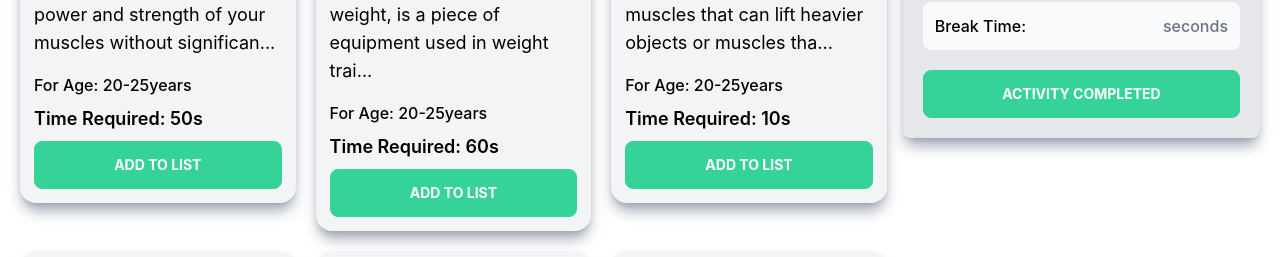
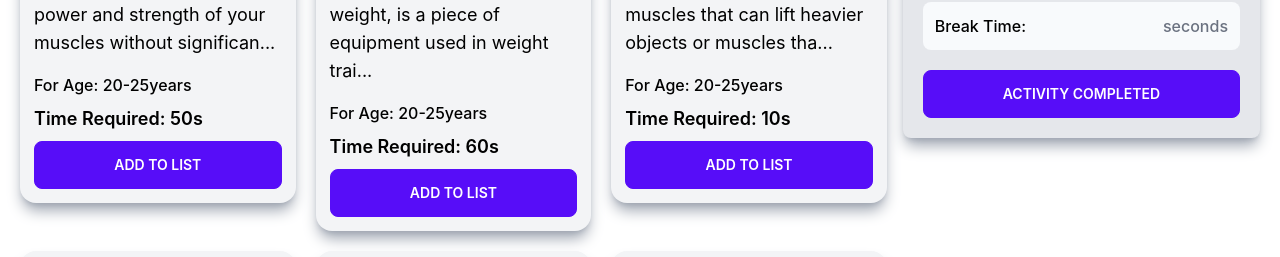
Before and after one commit to Pintu-Roy121/Gym-Fitness, a React (Create React App) app: page / in a window 1280 px wide. Shown: the part 435-692 px from the top of the page. Built offline with nearby package versions, Linux system fonts and the light colour scheme; grey boxes are pictures that could not be loaded.

Commit message:
btn proble fixed

```diff
--- a/src/components/Cart/Cart.js
+++ b/src/components/Cart/Cart.js
@@ -55,7 +55,7 @@ const Cart = ({ categories, showTost, saveTime }) => {
                 </div>
             </div>
             <div className="card-actions mt-5">
-                <button onClick={() => showTost()} className="btn btn-success text-white font-bold w-full">Activity Completed</button>
+                <button onClick={() => showTost()} className="btn btn-primary w-full">Activity Completed</button>
             </div>
         </div>
     );
--- a/src/components/Category/Category.js
+++ b/src/components/Category/Category.js
@@ -12,7 +12,7 @@ const Category = ({ category, handleTime }) => {
                     <p className='text-base mt-2 font-medium'>For Age: {age}years</p>
                     <p className='text-lg font-semibold'>Time Required: {time}s</p>
                     <div className="card-actions">
-                        <button onClick={() => handleTime(category)} className="btn btn-success text-white font-bold w-full">Add To List</button>
+                        <button onClick={() => handleTime(category)} className="btn btn-primary w-full">Add To List</button>
                     </div>
                 </div>
             </div>
```
